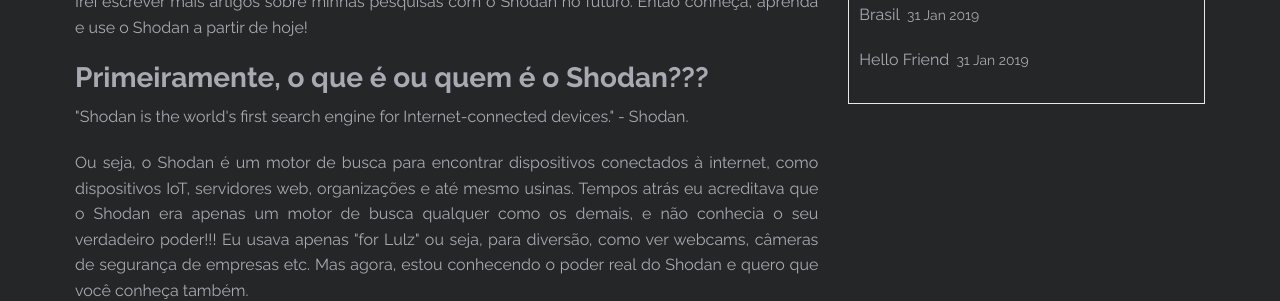
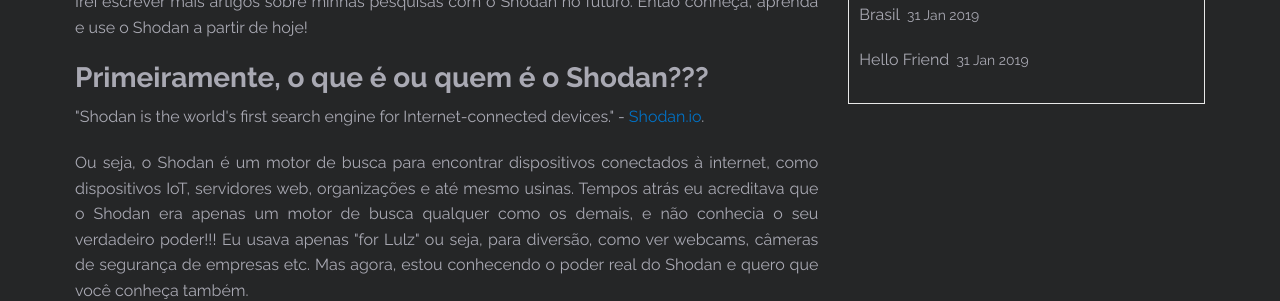
Before and after one commit to vitor-fernandes/vitor-fernandes.github.io, a Jekyll site: the page built from _posts/2019-02-15-Shodan-know-and-use.markdown, in a window 1280 px wide and 900 px high. Shown: the part 439-740 px from the top of the window. Built offline with Jekyll 4.4.1, drawn with Linux system fonts in a browser that asks for light colours.

Commit message:
Shodan Post added

```diff
--- a/_posts/2019-02-15-Shodan-know-and-use.markdown
+++ b/_posts/2019-02-15-Shodan-know-and-use.markdown
@@ -13,7 +13,7 @@
 
 <p align="justify">
 <h3>Primeiramente, o que é ou quem é o Shodan???</h3>
-"Shodan is the world's first search engine for Internet-connected devices." - <a href="https://www.shodan.io/" target="_blank">Shodan</a>.
+"Shodan is the world's first search engine for Internet-connected devices." - <a href="https://www.shodan.io/" target="_blank" style="color: #0072C6;text-decoration: none">Shodan.io</a>.
 <br>
 </p>
 <p align="justify">
```
